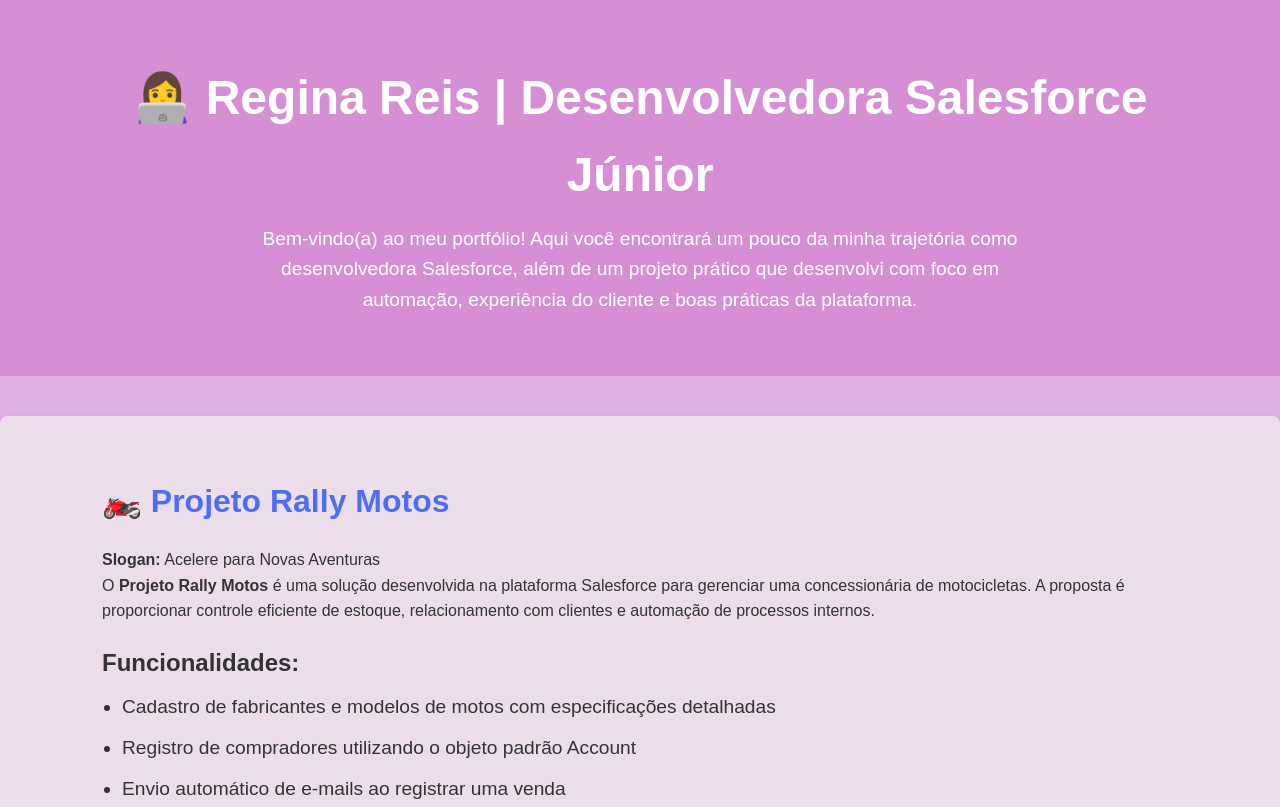
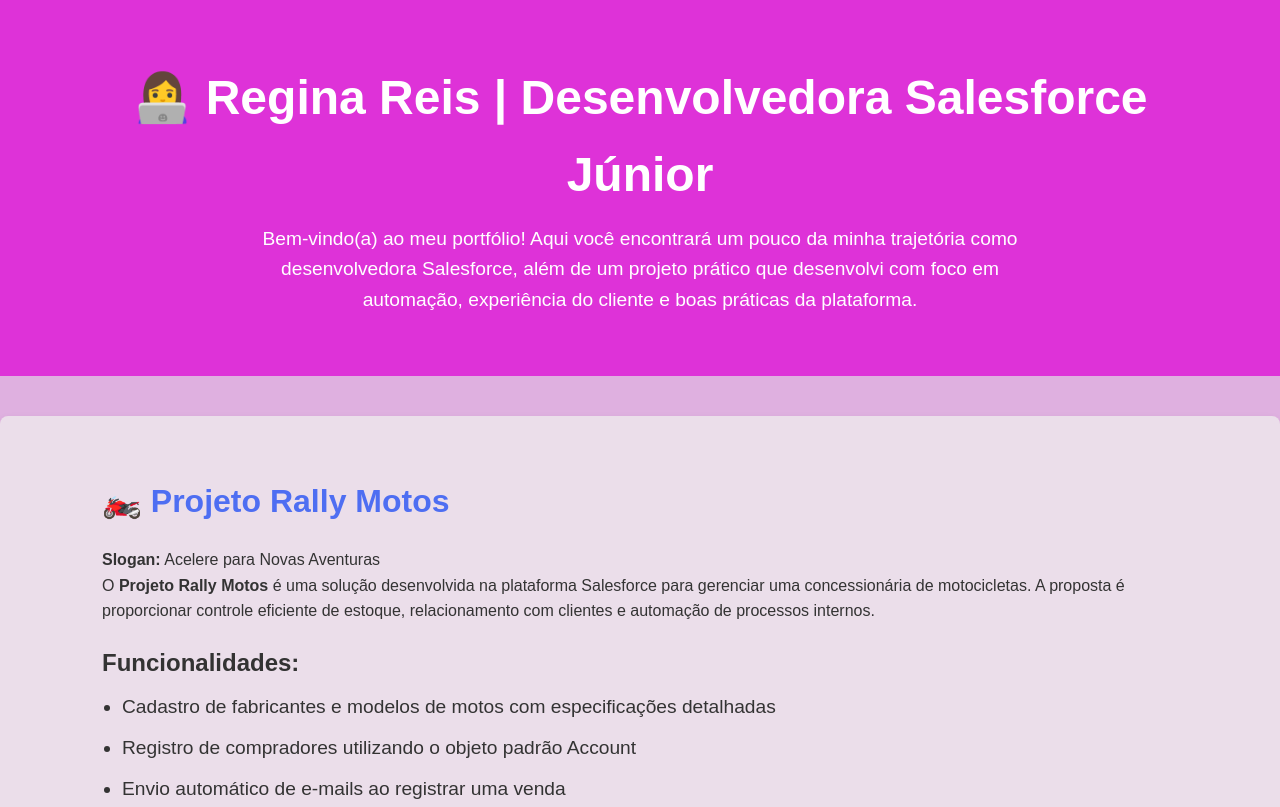
Before and after one commit to reblreis/portfolio, a plain HTML site: page index.html in a window 1280 px wide. Shown: the top 807 px of the page. Drawn offline with Linux system fonts and the light colour scheme.

Commit message:
Add files via upload

```diff
--- a/style.css
+++ b/style.css
@@ -23,7 +23,7 @@
 
 /* Cabeçalho */
 header {
-  background-color: #d68fd4;
+  background-color: #de32d8;
   color: #fff;
   padding: 40px 0;
   text-align: center;
```
